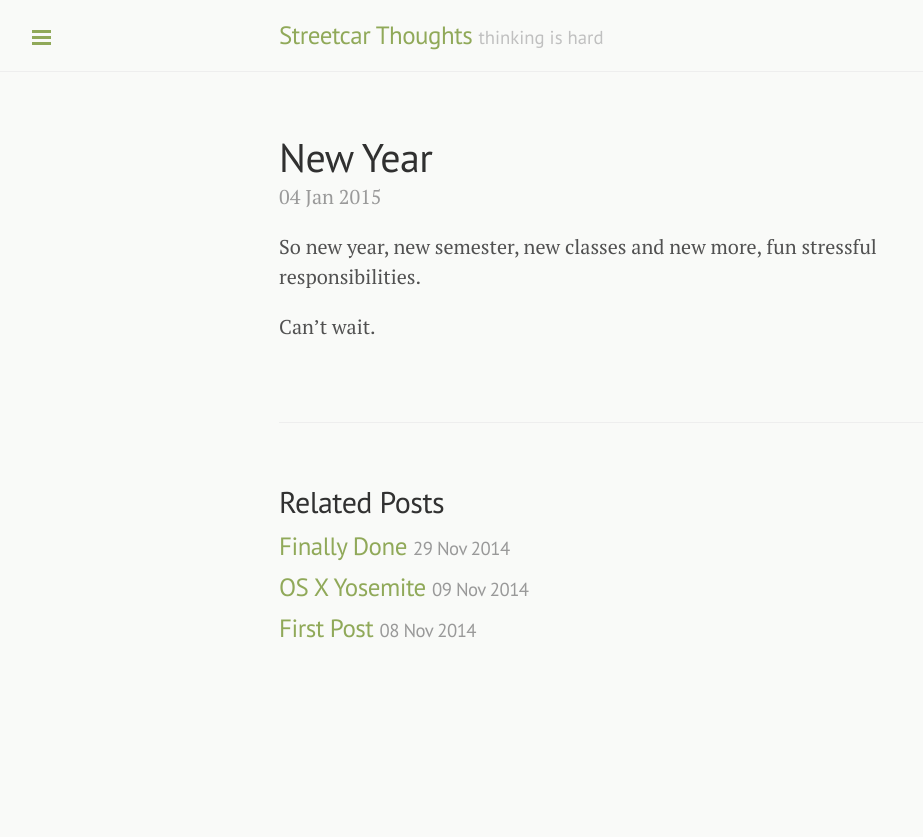
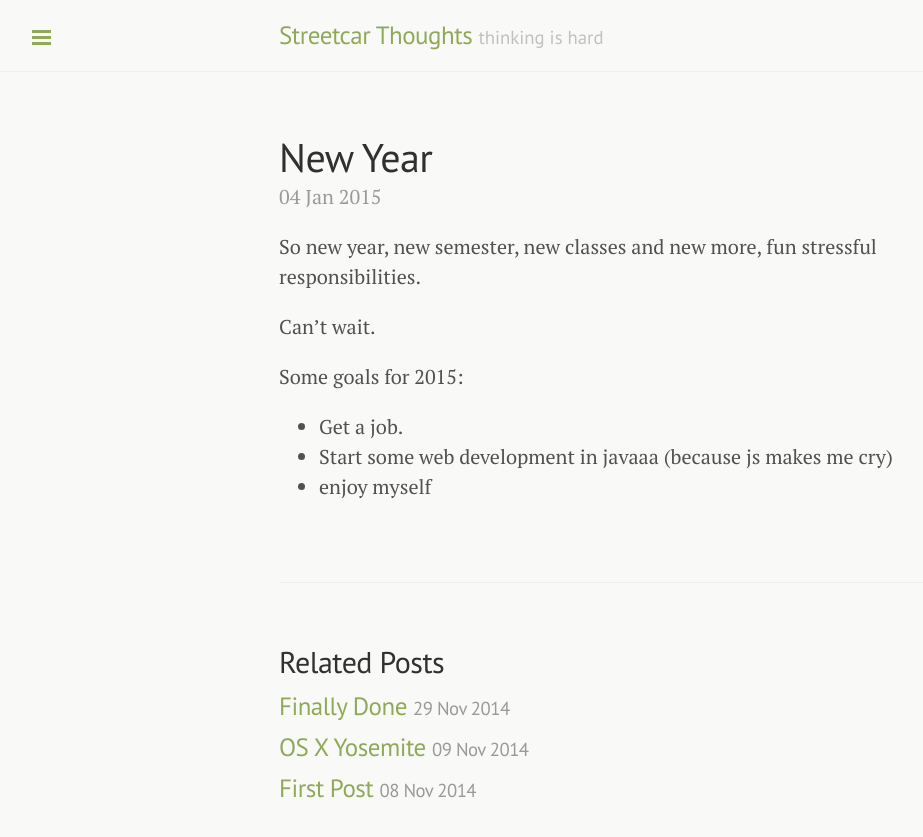
Before and after one commit to iMiiTH/iMiiTH.github.io, a Jekyll site: the page built from _posts/2015-01-04-New-Year.markdown, in a window 1280 px wide. Shown: the top 837 px of the page, without its empty margins (1-924 px from the left). Built offline with Jekyll 4.4.1, drawn with Linux system fonts in a browser that asks for light colours; Markdown is read by kramdown in place of the engine named in the settings.

Commit message:
Revision

```diff
--- a/_posts/2015-01-04-New-Year.markdown
+++ b/_posts/2015-01-04-New-Year.markdown
@@ -8,3 +8,8 @@ categories: general
 So new year, new semester, new classes and new more, fun stressful responsibilities.
 
 Can't wait.
+
+Some goals for 2015:
+- Get a job.
+- Start some web development in javaaa (because js makes me cry)
+- enjoy myself
```
